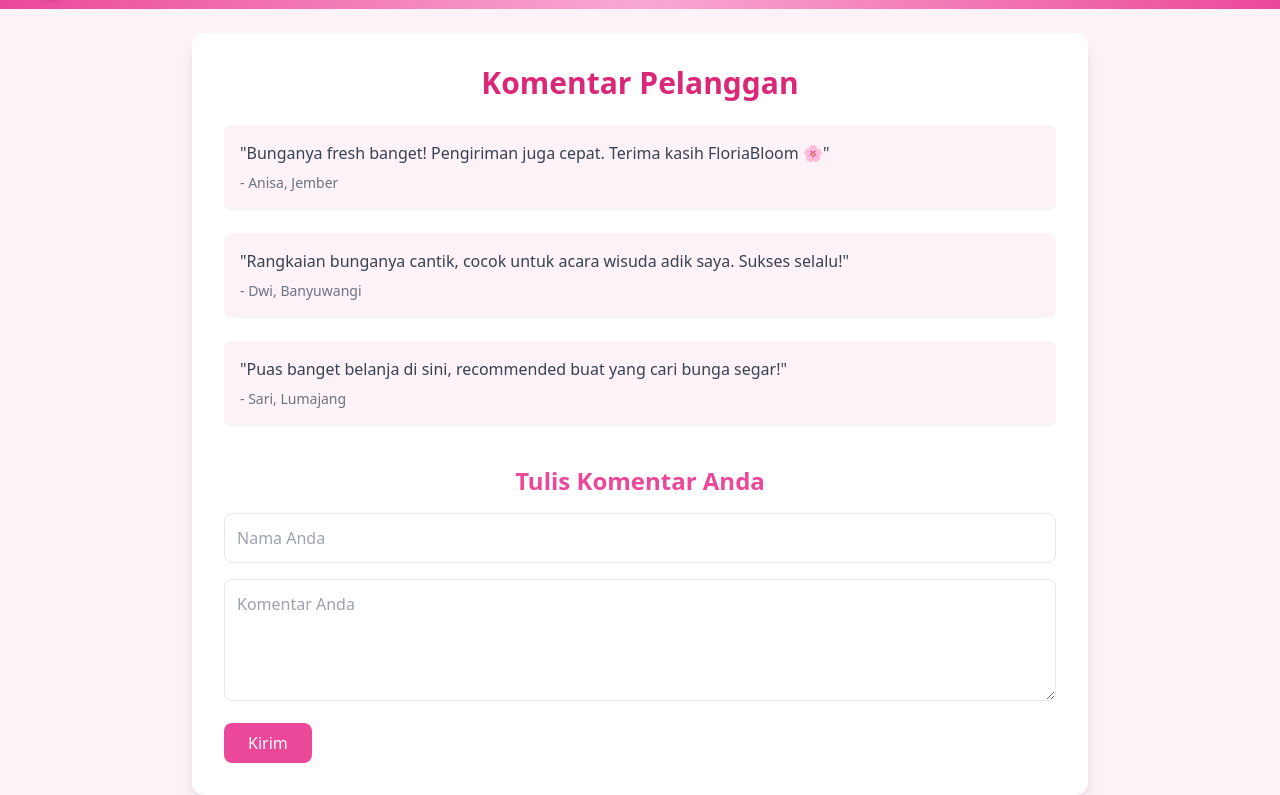
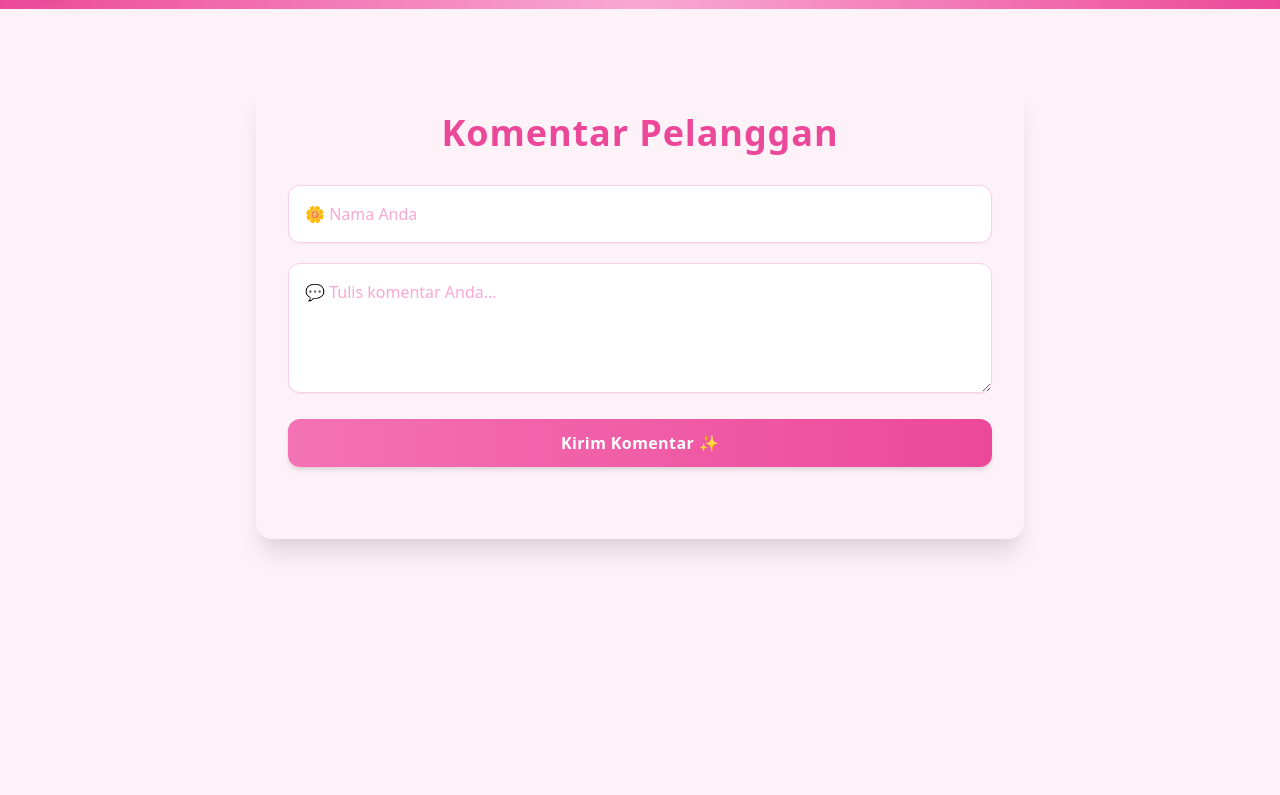
Before and after one commit to Ainun-fadia/FloriaBloom-, a plain HTML site: page komentar.html in a window 1280 px wide. Shown: the part 79-874 px from the top of the page. After the commit the page ends 800 px from the top, so only its background shows below. Drawn offline with nearby package versions, Linux system fonts and the light colour scheme.

Commit message:
Update komentar.html

```diff
--- a/komentar.html
+++ b/komentar.html
@@ -34,64 +34,61 @@
   <div class="pt-28"></div>
 
   <!-- ✅ Section Komentar -->
-  <section class="max-w-4xl mx-auto bg-white p-6 md:p-8 rounded-xl shadow-lg">
-    <h2 class="text-3xl font-bold text-center text-pink-600 mb-6">Komentar Pelanggan</h2>
+  <section id="komentar" class="max-w-3xl mx-auto bg-white/80 p-8 rounded-2xl shadow-xl mt-12 backdrop-blur-md">
+  <h2 class="text-4xl font-extrabold text-center text-pink-500 mb-8 tracking-wide">Komentar Pelanggan</h2>
 
-    <!-- Daftar Komentar -->
-    <div class="space-y-6">
+  <!-- Form Komentar -->
+  <form id="formKomentar" class="space-y-5">
+    <input type="text" id="nama" placeholder="🌼 Nama Anda" required
+           class="w-full p-4 border border-pink-200 rounded-xl focus:ring-2 focus:ring-pink-400 focus:outline-none text-gray-700 shadow-sm placeholder-pink-300 bg-white/80 transition duration-300">
 
-      <!-- Komentar 1 -->
-      <div class="bg-pink-50 p-4 rounded-lg shadow-sm">
-        <p class="text-gray-700">"Bunganya fresh banget! Pengiriman juga cepat. Terima kasih FloriaBloom 🌸"</p>
-        <p class="text-sm text-gray-500 mt-2">- Anisa, Jember</p>
-      </div>
+    <textarea id="pesan" rows="4" placeholder="💬 Tulis komentar Anda..." required
+              class="w-full p-4 border border-pink-200 rounded-xl focus:ring-2 focus:ring-pink-400 focus:outline-none text-gray-700 shadow-sm placeholder-pink-300 bg-white/80 transition duration-300"></textarea>
 
-      <!-- Komentar 2 -->
-      <div class="bg-pink-50 p-4 rounded-lg shadow-sm">
-        <p class="text-gray-700">"Rangkaian bunganya cantik, cocok untuk acara wisuda adik saya. Sukses selalu!"</p>
-        <p class="text-sm text-gray-500 mt-2">- Dwi, Banyuwangi</p>
-      </div>
+    <button type="submit"
+            class="w-full bg-gradient-to-r from-pink-400 to-pink-500 text-white py-3 rounded-xl font-semibold tracking-wide shadow-md hover:from-pink-500 hover:to-pink-600 hover:shadow-lg transition duration-300 ease-in-out">
+      Kirim Komentar ✨
+    </button>
+  </form>
 
-      <!-- Komentar 3 -->
-      <div class="bg-pink-50 p-4 rounded-lg shadow-sm">
-        <p class="text-gray-700">"Puas banget belanja di sini, recommended buat yang cari bunga segar!"</p>
-        <p class="text-sm text-gray-500 mt-2">- Sari, Lumajang</p>
-      </div>
-
-    </div>
-
-    <!-- ✅ Form Tambah Komentar -->
-    <div class="mt-10">
-      <h3 class="text-2xl font-semibold text-center mb-4 text-pink-500">Tulis Komentar Anda</h3>
-      <form name="submit-to-google-sheet" class="space-y-4">
-        <input type="text" name="nama" placeholder="Nama Anda" required class="w-full p-3 border rounded-lg">
-        <textarea name="komentar" placeholder="Komentar Anda" required class="w-full p-3 border rounded-lg" rows="4"></textarea>
-        <button type="submit" class="bg-pink-500 text-white px-6 py-2 rounded-lg hover:bg-pink-600 transition">Kirim</button>
-      </form>
-
-      <!-- ✅ Pesan Sukses -->
-      <p id="pesan-sukses" class="text-green-600 text-center mt-4 hidden">Komentar Anda berhasil dikirim! 🌸</p>
-    </div>
-
-  </section>
+  <!-- Daftar Komentar -->
+  <div id="daftarKomentar" class="space-y-4 mt-10">
+    <!-- Komentar akan ditambahkan di sini -->
+  </div>
+</section>
 
   <!-- ✅ Script Kirim ke Google Sheet -->
   <script>
-    const scriptURL = 'https://script.google.com/macros/s/AKfycbwjw4vrE_3IeCKuH0UFsaiRBhnfbmXd9xoXeQhcvGToQZ8a9y6oBTL3WSYF93wkTieJ/exec';
-    const form = document.forms['submit-to-google-sheet'];
-    const pesan = document.getElementById('pesan-sukses');
+  const form = document.getElementById('formKomentar');
+  const daftarKomentar = document.getElementById('daftarKomentar');
 
-    form.addEventListener('submit', e => {
-      e.preventDefault();
-      fetch(scriptURL, { method: 'POST', body: new FormData(form)})
-        .then(response => {
-          pesan.classList.remove('hidden');
-          form.reset();
-          setTimeout(() => pesan.classList.add('hidden'), 3000);
-        })
-        .catch(error => console.error('Error!', error.message));
-    });
-  </script>
+  form.addEventListener('submit', function (e) {
+    e.preventDefault();
 
+    const nama = document.getElementById('nama').value.trim();
+    const pesan = document.getElementById('pesan').value.trim();
+
+    if (nama && pesan) {
+      const komentarBaru = document.createElement('div');
+      komentarBaru.className = 'bg-pink-50 p-5 rounded-xl shadow-sm border border-pink-100 animate-fade-in';
+      komentarBaru.innerHTML = `
+        <p class="text-gray-800 text-lg leading-relaxed">"${pesan}"</p>
+        <p class="text-sm text-pink-500 font-medium mt-2">- ${nama}</p>
+      `;
+      daftarKomentar.prepend(komentarBaru);
+
+      form.reset();
+    }
+  });
+</script>
+<style>
+  @keyframes fade-in {
+    from { opacity: 0; transform: translateY(10px); }
+    to { opacity: 1; transform: translateY(0); }
+  }
+  .animate-fade-in {
+    animation: fade-in 0.4s ease-out both;
+  }
+</style>
 </body>
 </html>
```
